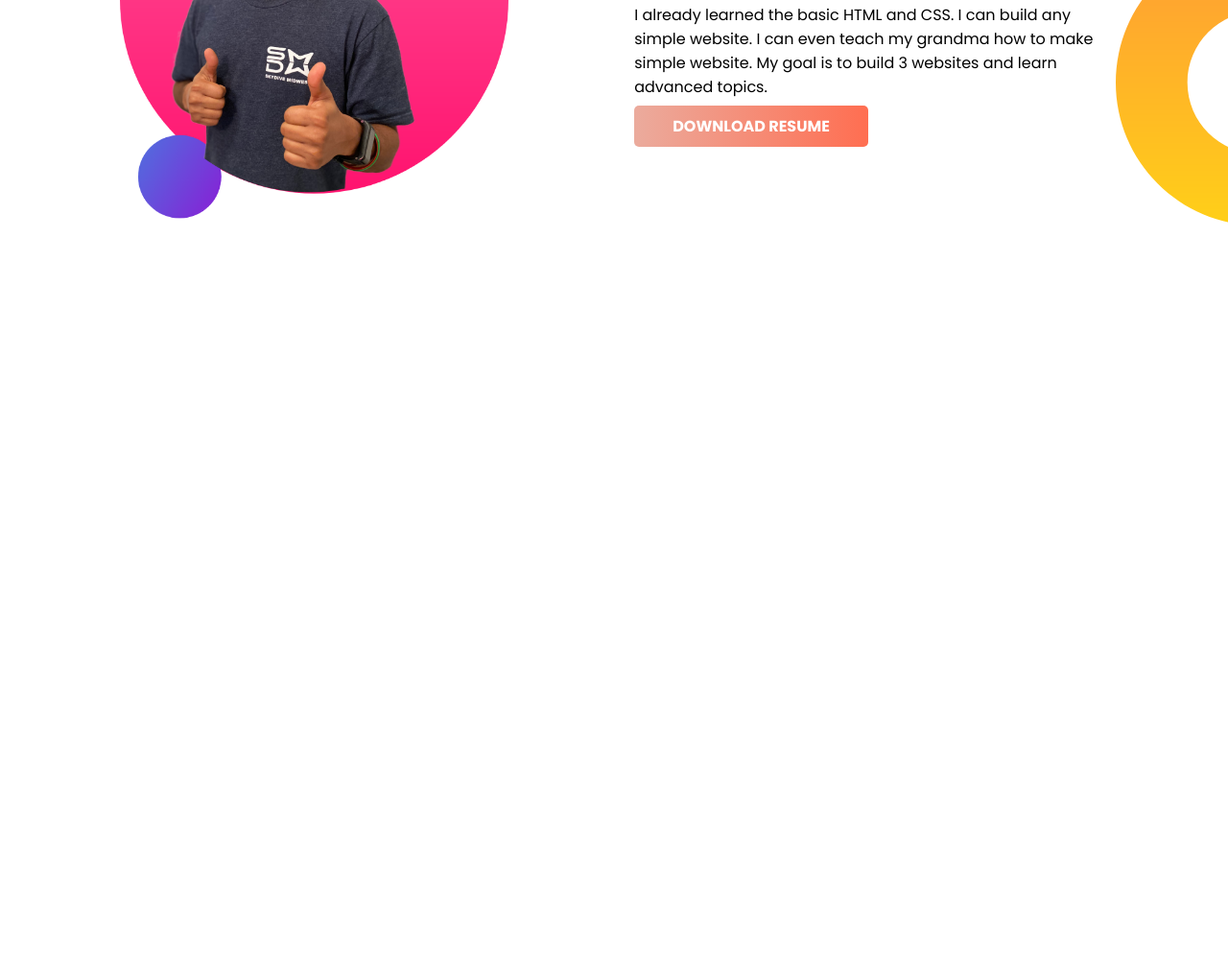
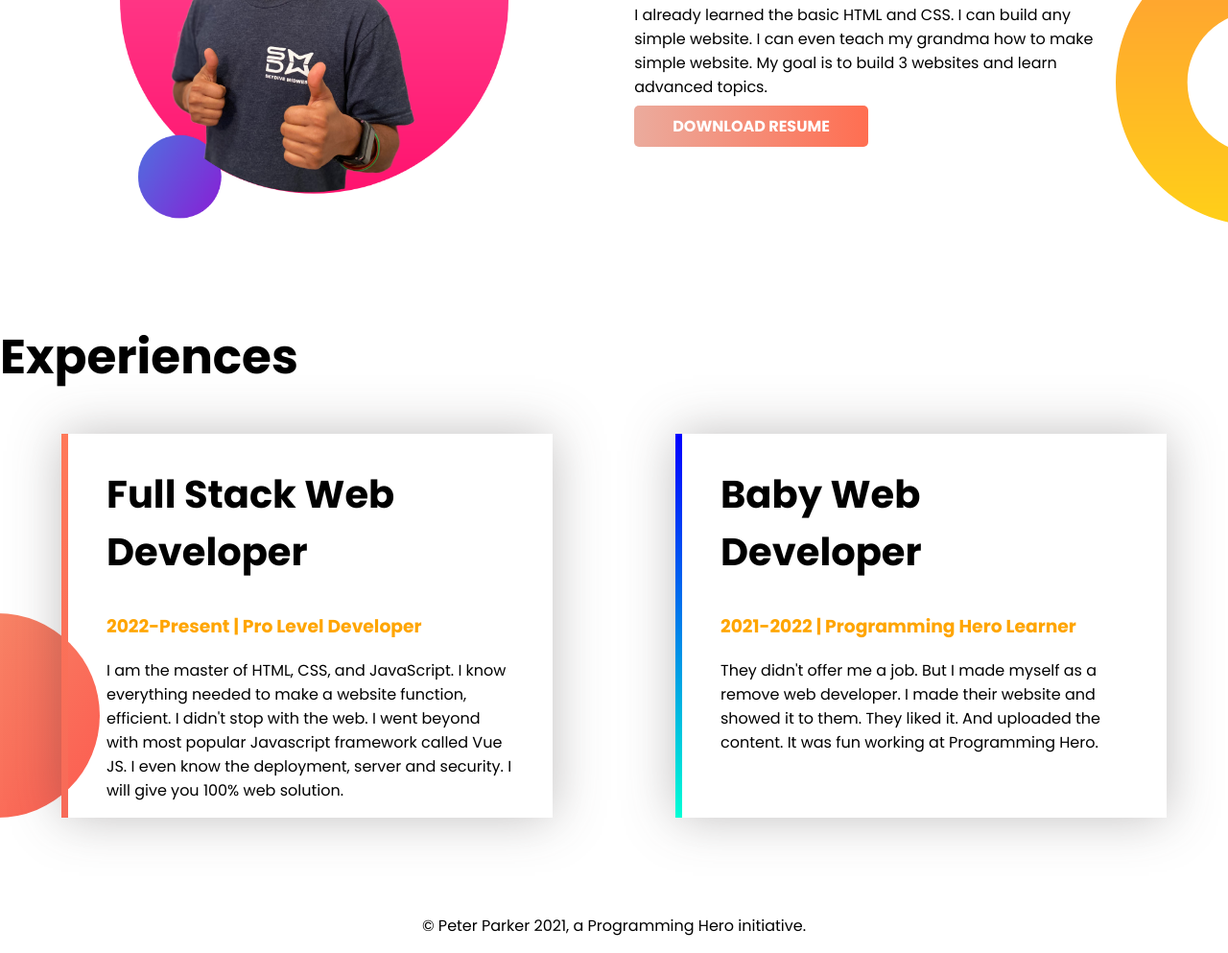
Before and after one commit to abudaudhossain/developer-portfolio, a plain HTML site: page index.html in a window 1280 px wide. Shown: the part 802-1795 px from the top of the page at 96% size. Before the commit the page ends 1137 px from the top, so only its background shows below. Drawn offline with Linux system fonts and the light colour scheme.

Commit message:
developer-portfolio complete

```diff
--- a/index.html
+++ b/index.html
@@ -12,7 +12,7 @@
 </head>
 <body>
 
-    <section class="top-banner">
+    <section class="top-banner flexble">
         <div class="half-width">
             <h1>Welcome To</h1>
             <h1><span class="name">Peter Parker</span> World</h1>
@@ -27,7 +27,7 @@
         </div>
     </section>
 
-    <section class="dream-Big">
+    <section class="dream-Big flexble">
         <div class="half-width">
             <img src="./images/jhankar2.png" alt="jhanker">
 
@@ -43,5 +43,27 @@
         </div>
     </section>
 
+    <section class="experiences">
+        <h1>Experiences</h1>
+        <div class="flexble">
+            <div id="full-stack-developer" class="experience-item">
+                <h2>Full Stack Web Developer</h2>
+                <h3 class="name">2022-Present | Pro Level Developer</h3>
+                <p>I am the master of HTML, CSS, and JavaScript. I know  everything needed to make a website function, efficient. I didn't stop with the web. I went beyond with most popular Javascript framework called Vue JS. I even know the deployment, server and security. I will give you 100% web solution.</p>
+            </div>
+
+            <div id="baby-deloper" class="experience-item">
+                <h2>Baby Web Developer</h2>
+                <h3 class="name">2021-2022 | Programming Hero Learner</h3>
+                <p>They didn't offer me a job. But I made myself as a remove web developer. I made their website and showed it to them. They liked it. And uploaded the content. It was fun working at Programming Hero.</p>
+            </div>
+
+
+        </div>
+    </section>
+    <footer>
+        <p>© Peter Parker 2021, a Programming Hero initiative.</p>
+    </footer>
+
 </body>
 </html>
--- a/style.css
+++ b/style.css
@@ -5,11 +5,13 @@ body{
 }
 
 section{
-    display:flex;
+
     margin-bottom: 100px;
     /* background-image: url(./images/top-banner.png) no-repeat center center cover; */
 }
-
+.flexble{
+    display:flex;
+}
 .top-banner{
     background: url(./images/top-banner.png);
     background-repeat: no-repeat;
@@ -17,7 +19,10 @@ section{
 h1{
     font-size: 50px;
     font-weight: 700;
-    /* line-height:10px; */
+
+}
+h2{
+    font-size: 40px;
 }
 .half-width{
     width: 50%;
@@ -47,3 +52,30 @@ h1{
     padding-right: 120px;
 
 }
+.experiences{
+   background-image: url(images/exp-bg.png);
+   background-repeat: no-repeat;
+   background-position: left bottom;
+}
+.experience-item{
+    width: 40%;
+    padding: 0px 40px;
+    height:50vh;
+    margin: 0 5%;
+    box-shadow: rgba(77, 73, 73, 0.35) 0px 0px 50px;
+
+}
+#full-stack-developer{
+    border-left: 7px solid;
+    border-image: linear-gradient(#FF7959, #F76A58);
+    border-image-slice: 1;
+}
+#baby-deloper{
+    border-left: 7px solid;
+    border-image: linear-gradient(blue, rgb(0, 255, 213));
+    border-image-slice: 1;
+
+}
+footer p{
+    text-align: center;
+}
```
Also changed, not shown: images/my-bg.png (deleted), images/my-bg2.png (deleted).
